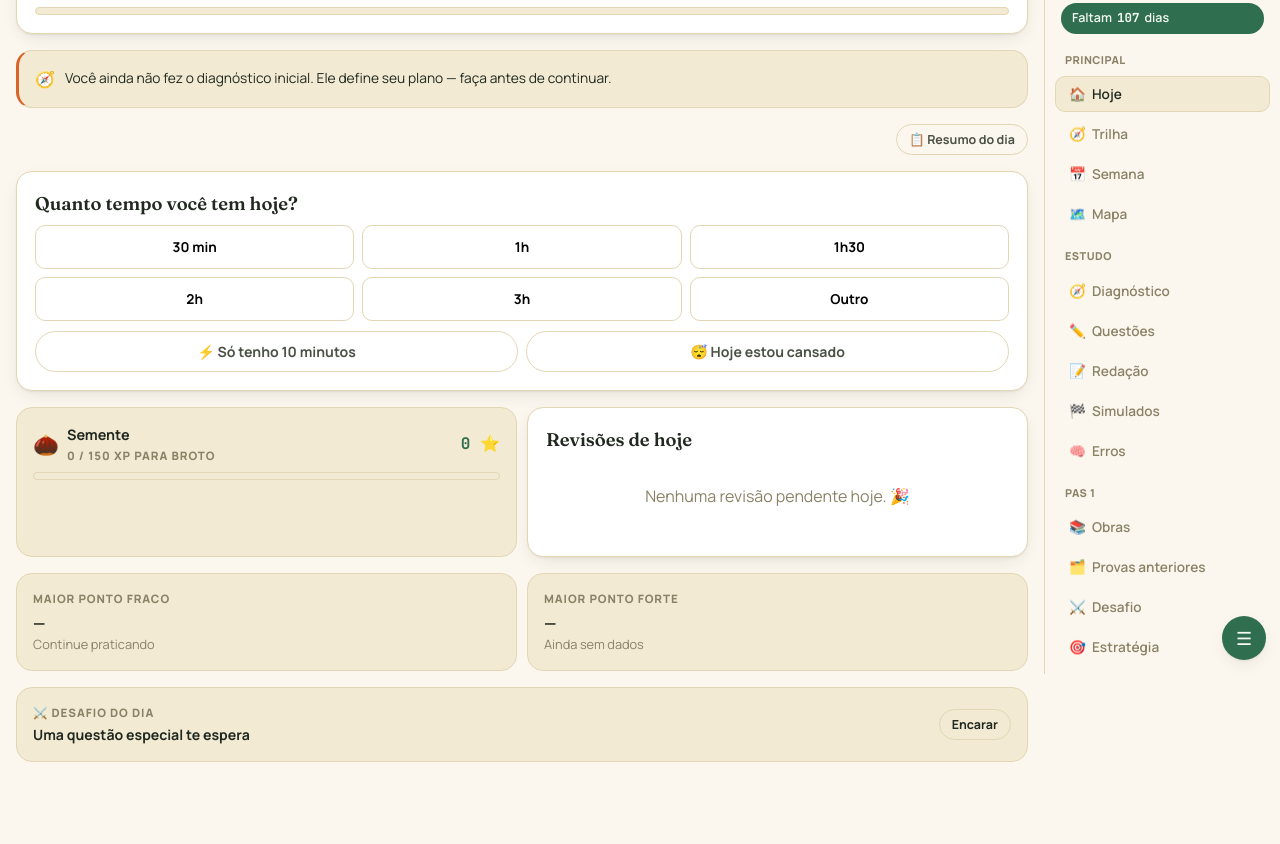
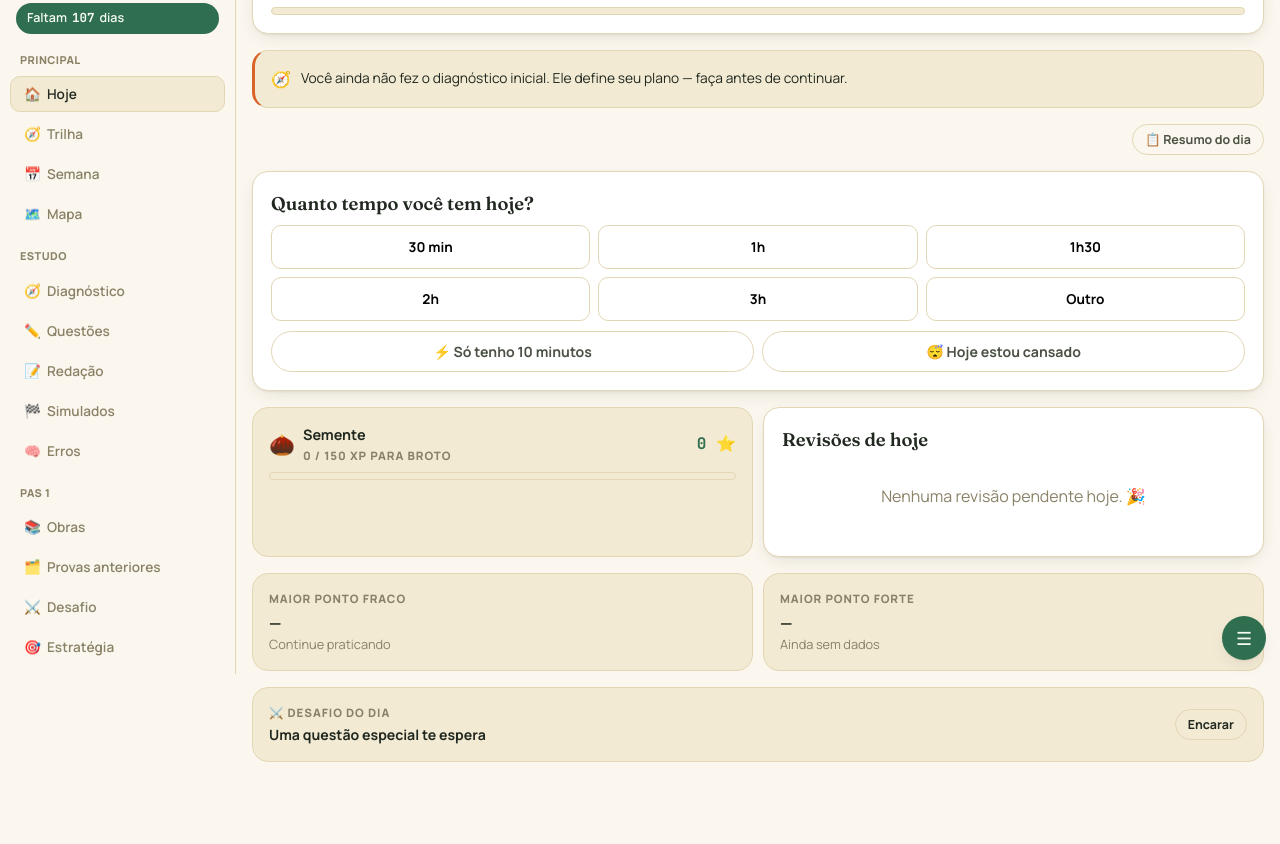
Before and after one commit to total-financias/-ipe-pas1, a plain HTML site: page index.html in a window 1280 px wide. Shown: the part 126-970 px from the top of the page. Drawn offline with Linux system fonts and the light colour scheme.

Commit message:
Muda sidebar para o lado esquerdo (pedido do usuario)
- Inverte order do .topbar/main e a borda (agora border-right) dentro do
  bloco data-menu=sidebar
- Ajusta a seta do botao de recolher/expandir para o novo lado
- Testado em 1440px: sidebar 236px encostada a esquerda, conteudo comeca
  logo em seguida; 17 rotas sem erro de console

```diff
--- a/index.html
+++ b/index.html
@@ -256,14 +256,14 @@ html[data-textsize="g"]{ font-size:18px; }
   .bottom-nav button{flex:1;display:flex;flex-direction:column;align-items:center;gap:2px;background:none;border:none;color:var(--muted);font-size:.62rem;font-weight:700;padding:6px 2px;border-radius:10px;}
   .bottom-nav button.active{color:var(--accent);background:var(--surface-2);}
 }
-/* Modo sidebar (lateral direita) só entra em vigor com min-width:900px E com data-force-top
+/* Modo sidebar (lateral esquerda) só entra em vigor com min-width:900px E com data-force-top
    ausente — data-force-top é recalculado via JS a partir de window.innerWidth a cada resize,
    como segunda checagem independente da media query. Isso evita a sidebar "de desktop" tomar
    conta da tela inteira em telas pequenas caso a media query sozinha se comporte de forma
    inesperada dentro de algum wrapper/preview (ex.: artifact). */
 @media(min-width:900px){
   :root[data-menu="sidebar"]:not([data-force-top="true"]) #app{flex-direction:row;align-items:flex-start;max-width:1320px;}
-  :root[data-menu="sidebar"]:not([data-force-top="true"]) .topbar{position:sticky;top:0;align-self:flex-start;order:2;width:236px;max-width:80vw;flex-shrink:0;border-bottom:none;border-left:1px solid var(--border);height:100vh;overflow-y:auto;transition:width .18s ease;}
+  :root[data-menu="sidebar"]:not([data-force-top="true"]) .topbar{position:sticky;top:0;align-self:flex-start;order:1;width:236px;max-width:80vw;flex-shrink:0;border-bottom:none;border-right:1px solid var(--border);height:100vh;overflow-y:auto;transition:width .18s ease;}
   :root[data-menu="sidebar"]:not([data-force-top="true"]) .topbar-inner{flex-direction:column;align-items:stretch;gap:10px;}
   :root[data-menu="sidebar"]:not([data-force-top="true"]) .brand{justify-content:center;}
   :root[data-menu="sidebar"]:not([data-force-top="true"]) .sidebar-toggle{display:block;position:absolute;top:14px;right:14px;}
@@ -273,7 +273,7 @@ html[data-textsize="g"]{ font-size:18px; }
   :root[data-menu="sidebar"]:not([data-force-top="true"]) .tab-group-label{display:block;font-size:.68rem;font-weight:800;letter-spacing:.04em;text-transform:uppercase;color:var(--muted);padding:12px 10px 4px;}
   :root[data-menu="sidebar"]:not([data-force-top="true"]) .tab-group-label:first-child{padding-top:2px;}
   :root[data-menu="sidebar"]:not([data-force-top="true"]) .tab{width:100%;justify-content:flex-start;border-radius:10px;}
-  :root[data-menu="sidebar"]:not([data-force-top="true"]) main{flex:1;min-width:0;order:1;}
+  :root[data-menu="sidebar"]:not([data-force-top="true"]) main{flex:1;min-width:0;order:2;}
   :root[data-menu="sidebar"]:not([data-force-top="true"])[data-sidebar-collapsed="true"] .topbar{width:72px;}
   :root[data-menu="sidebar"]:not([data-force-top="true"])[data-sidebar-collapsed="true"] .sidebar-toggle{position:static;margin:0 auto;}
   :root[data-menu="sidebar"]:not([data-force-top="true"])[data-sidebar-collapsed="true"] .topbar-inner{align-items:center;}
@@ -1425,7 +1425,7 @@ function topbarHTML(){
   <div class="topbar">
     <div class="topbar-inner">
       <div class="brand"><div class="brand-mark">🌳</div> <span class="brand-text">Ipê <span style="color:var(--muted);font-weight:600;font-size:.8em;">PAS1</span></span></div>
-      <button class="sidebar-toggle" data-action="toggle-sidebar" aria-label="Recolher/expandir menu">${collapsed?'⏵':'⏴'}</button>
+      <button class="sidebar-toggle" data-action="toggle-sidebar" aria-label="Recolher/expandir menu">${collapsed?'⏴':'⏵'}</button>
       <div class="stat-pills">
         <div class="pill">🔥 <b>${STATE.profile.streak}</b></div>
         <div class="pill">⭐ <b>${STATE.profile.xp}</b></div>
```
